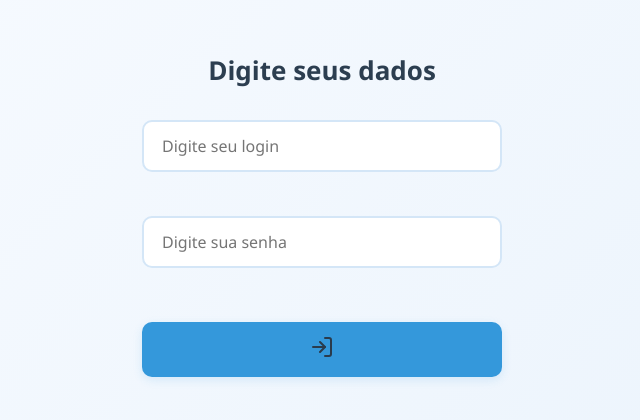
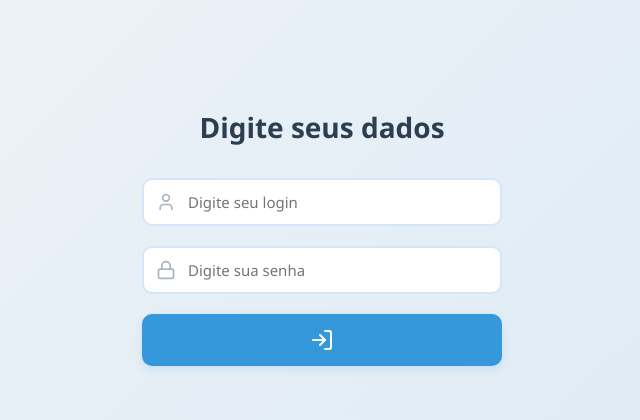
Before and after one commit to KauaBinello/ProjetoElectronPI, an Electron app: page src/login/login.html in a window 1050 px wide. Shown: the part 163-583 px from the top of the page, without its empty margins (203-843 px from the left). Drawn offline with nearby package versions, Linux system fonts and the light colour scheme.

Commit message:
Add files via upload

```diff
--- a/src/db.js
+++ b/src/db.js
@@ -4,7 +4,7 @@ const pool = new Pool({
     user: 'postgres',         // <- substitua pelo seu usuário do PostgreSQL
     host: 'localhost',
     database: 'ProjetoIntegrador',       // <- substitua pelo nome do seu banco de dados
-    password: '4292',       // <- substitua pela senha correta
+    password: '123456',       // <- substitua pela senha correta
     port: 5432,                  // porta padrão do PostgreSQL
 });
 
--- a/src/distribuicao/distribuicao.js
+++ b/src/distribuicao/distribuicao.js
@@ -38,6 +38,8 @@ async function adicionarDistribuicao() {
 
     const quantidade = parseInt(modalQuantidade.value)
     const saldo = parseInt(medicamento.saldo)
+
+    console.log(saldo, quantidade)
 
     if (isNaN(quantidade) || quantidade <= 0) {
         await window.dialogAPI.alertar('Quantidade deve ser maior que zero.');
--- a/src/login/login.css
+++ b/src/login/login.css
@@ -1,4 +1,4 @@
-/* Reset básico */
+/* Reset */
 * {
   box-sizing: border-box;
   margin: 0;
@@ -7,9 +7,9 @@
   color: #2a3b4c;
 }
 
-/* Fundo com transição suave */
+/* Fundo */
 body {
-  background: linear-gradient(135deg, #f8fbff, #eaf3fc);
+  background: linear-gradient(135deg, #f0f4f8, #dbe9f4);
   padding: 48px 24px;
   min-height: 100vh;
   display: flex;
@@ -20,48 +20,61 @@ body {
 
 /* Título */
 h2 {
-  font-size: 26px;
+  font-size: 28px;
   margin-bottom: 32px;
   color: #2c3e50;
   font-weight: 600;
 }
 
-/* Inputs de login */
-input[type="text"],
-input[type="password"] {
+/* Container dos inputs com ícone */
+.input-group {
+  position: relative;
   width: 100%;
   max-width: 360px;
-  padding: 13px 18px;
-  font-size: 16px;
+  margin-bottom: 20px;
+}
+
+.input-group svg {
+  position: absolute;
+  top: 50%;
+  left: 14px;
+  transform: translateY(-50%);
+  width: 20px;
+  height: 20px;
+  stroke: #a5b5c5;
+}
+
+/* Input */
+.input-group input {
+  width: 100%;
+  padding: 12px 16px 12px 44px; /* espaço pro ícone */
+  font-size: 15px;
   border: 2px solid #d4e6f7;
   border-radius: 10px;
-  margin-bottom: 22px;
   background-color: #fff;
   transition: border-color 0.3s ease, box-shadow 0.3s ease;
 }
 
-input[type="text"]:focus,
-input[type="password"]:focus {
+.input-group input:focus {
   border-color: #5c88c4;
   outline: none;
   box-shadow: 0 0 0 3px rgba(92, 136, 196, 0.1);
 }
 
-/* Botão acessar */
 #acessar {
   background-color: #3498db;
   color: white;
-  padding: 13px 26px;
-  font-size: 16px;
+  padding: 14px;
   border: none;
   border-radius: 10px;
   cursor: pointer;
-  transition: background-color 0.3s ease, transform 0.2s ease, box-shadow 0.2s ease;
-  box-shadow: 0 3px 10px rgba(52, 152, 219, 0.15);
-  margin-top: 10px;
   width: 100%;
   max-width: 360px;
-  font-weight: 500;
+  transition: 0.3s;
+  display: flex;
+  align-items: center;
+  justify-content: center;
+  box-shadow: 0 3px 10px rgba(52, 152, 219, 0.15);
 }
 
 #acessar:hover {
@@ -70,11 +83,8 @@ input[type="password"]:focus {
   box-shadow: 0 6px 16px rgba(41, 128, 185, 0.2);
 }
 
-/* Mensagem */
-#msg {
-  margin-top: 24px;
-  font-size: 14px;
-  color: #e74c3c;
-  text-align: center;
-  max-width: 360px;
+#acessar svg {
+  width: 24px;
+  height: 24px;
+  stroke: #fff;
 }
--- a/src/login/login.html
+++ b/src/login/login.html
@@ -6,21 +6,32 @@
     <meta name="viewport" content="width=device-width, initial-scale=1.0">
     <title>Login</title>
     <link rel="stylesheet" href="login.css">
+    <link rel="stylesheet" href="https://cdnjs.cloudflare.com/ajax/libs/font-awesome/6.5.0/css/all.min.css" integrity="sha512-..." crossorigin="anonymous" referrerpolicy="no-referrer" />
+
     <script src="https://unpkg.com/lucide@latest/dist/umd/lucide.min.js"></script>
+
 
 </head>
 
 <body>
-    <h2>Digite seus dados</h2>
+<h2>Digite seus dados</h2>
+
+<div class="input-group">
+    <i data-lucide="user"></i>
     <input id="login" type="text" placeholder="Digite seu login" />
-    <br>
+</div>
+
+<div class="input-group">
+    <i data-lucide="lock"></i>
     <input id="senha" type="password" placeholder="Digite sua senha" />
-    <br>
-    <button id="acessar">
-        <i data-lucide="log-in"></i>
-    </button>
-    <br>
-    <p id="msg"></p>
+</div>
+
+<button id="acessar">
+    <i data-lucide="log-in"></i>
+</button>
+
+<p id="msg"></p>
+
     <script src="login.js"></script>
 </body>
 
--- a/src/login/login.js
+++ b/src/login/login.js
@@ -8,6 +8,7 @@ btnLogin.addEventListener('click', validarLogin);
 async function validarLogin() {
     try {
         const retorno = await window.projetoAPI.validarLogin(login.value, senha.value);
+
         if (!retorno || !retorno.perfil) {
             throw new Error('Login inválido');
         }
@@ -16,13 +17,13 @@ async function validarLogin() {
             case 'Administrador':
                 localStorage.setItem('perfil', retorno.perfil)
                 localStorage.setItem('id', retorno.id)
-                localStorage.setItem('nome', retorno.nome);
+                localStorage.setItem('nomeUsuario', retorno.nome);
                 await window.janelaAPI.createMainWindow();
                 break;
             case 'Usuário':
                 localStorage.setItem('perfil', retorno.perfil)
                 localStorage.setItem('id', retorno.id)
-                localStorage.setItem('nome', retorno.nome);
+                localStorage.setItem('nomeUsuario', retorno.nome);
                 await window.janelaAPI.createMainWindowUser();
                 break;
             default:
--- a/src/validacoes/validacoesDB.js
+++ b/src/validacoes/validacoesDB.js
@@ -16,7 +16,7 @@ async function validaTelefone(event, telefone) {
 
 async function validaMedicamento(event, nome) {
     const sql = await db.query(`
-        SELECT id
+        SELECT id, saldo
         FROM pi.medicamentos
         WHERE TRIM(nome) ILIKE TRIM($1)
     `, [nome])
```
Also changed, not shown: src/usuario/usuario.html (+0 -1 lines), src/usuario/usuario.js (+3 -4 lines), 1 other file.
